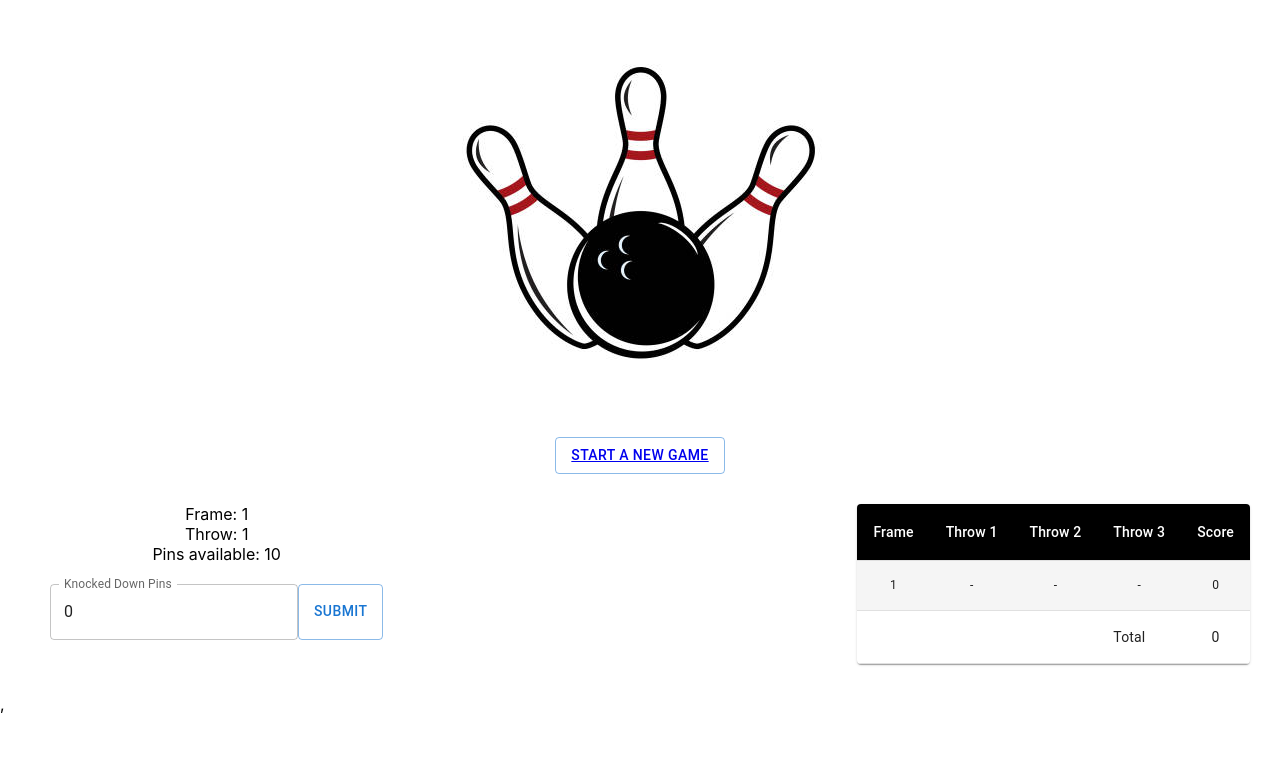
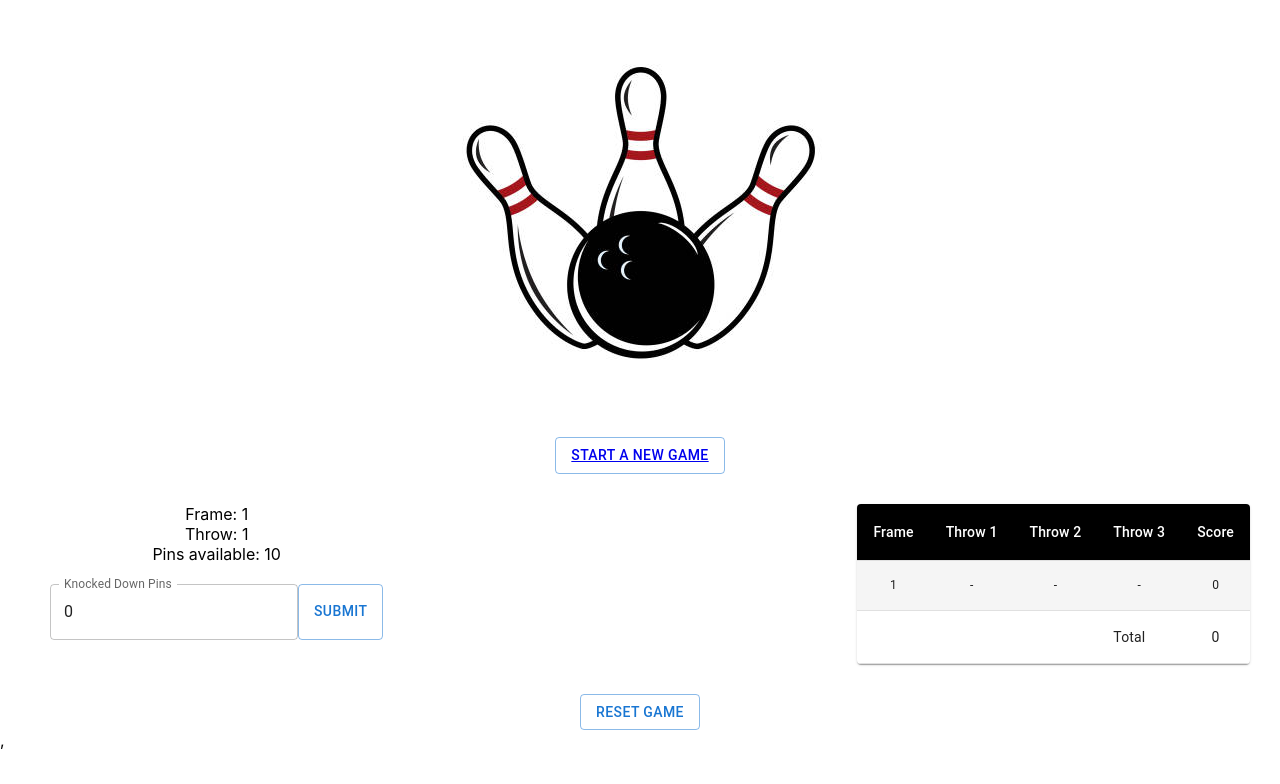
Before and after one commit to eltru7/bowling-challenge, a React (Create React App) app: page /game in a window 1280 px wide. Shown: the top 784 px of the page. Built offline with nearby package versions, Linux system fonts and the light colour scheme.

Commit message:
add reset game button

```diff
--- a/src/view/GameScreen.tsx
+++ b/src/view/GameScreen.tsx
@@ -1,4 +1,5 @@
 import React, { useState } from "react";
+import Button from "@mui/material/Button";
 import { computeScore, computeNextStep, verifyResultType } from "../game/gameRules";
 import { CurrentThrow } from "../game/currentThrow";
 import { FrameResultType } from "../game/frameResultType";
@@ -103,6 +104,16 @@ function GameScreen() {
     findNextStep(frameResultType);
   };
 
+  const resetGame = (): void => {
+    onUpdateCurrentThrow({ throwNumber: 1, frameNumber: 1, resultType: [] });
+    onUpdateFramesResults([]);
+    onUpdateFramesScore([]);
+  };
+
+  const handleResetGame = (): void => {
+    resetGame();
+  };
+
   return (
     <div className="GameScreen">
       <StyledContainer>
@@ -111,6 +122,9 @@ function GameScreen() {
           <ResultsPanel framesResults={framesResults} framesScore={framesScore} />
         </ResultsPanelContainer>
       </StyledContainer>
+      <Button variant="outlined" color="primary" onClick={handleResetGame}>
+        Reset game
+      </Button>
     </div>
   );
 }
--- a/src/view/resultsPanel.tsx
+++ b/src/view/resultsPanel.tsx
@@ -62,7 +62,7 @@ const ResultsPanel: FC<ResultsPanelProps> = ({ framesResults, framesScore }) =>
             <TableCell></TableCell>
             <TableCell></TableCell>
             <TableCell>Total</TableCell>
-            <TableCell align="center">{framesScore.slice(-1)[0].score}</TableCell>
+            <TableCell align="center">{framesScore.length === 0 ? 0 : framesScore.slice(-1)[0].score}</TableCell>
           </TableRow>
         </TableBody>
       </Table>
```
